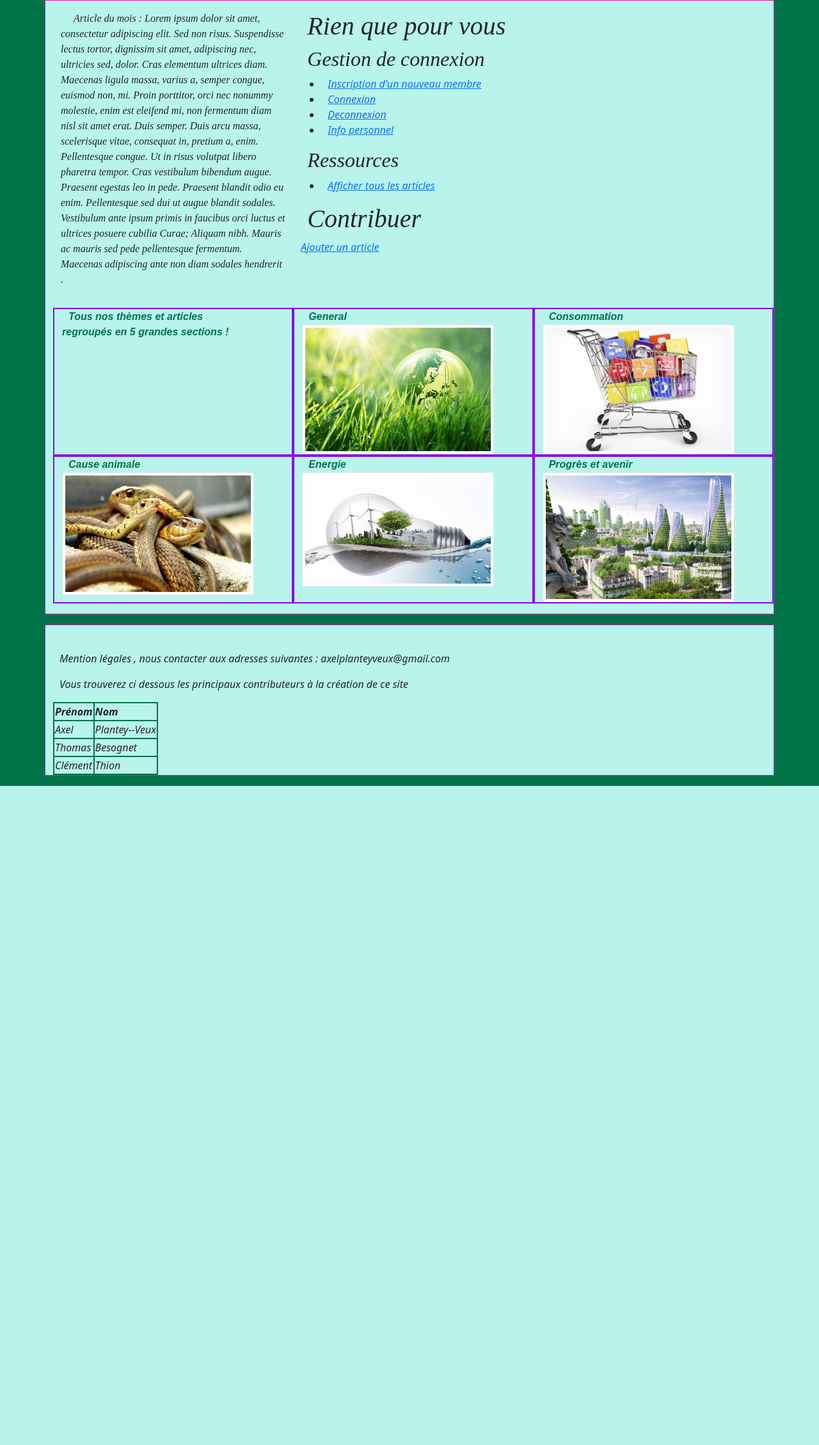
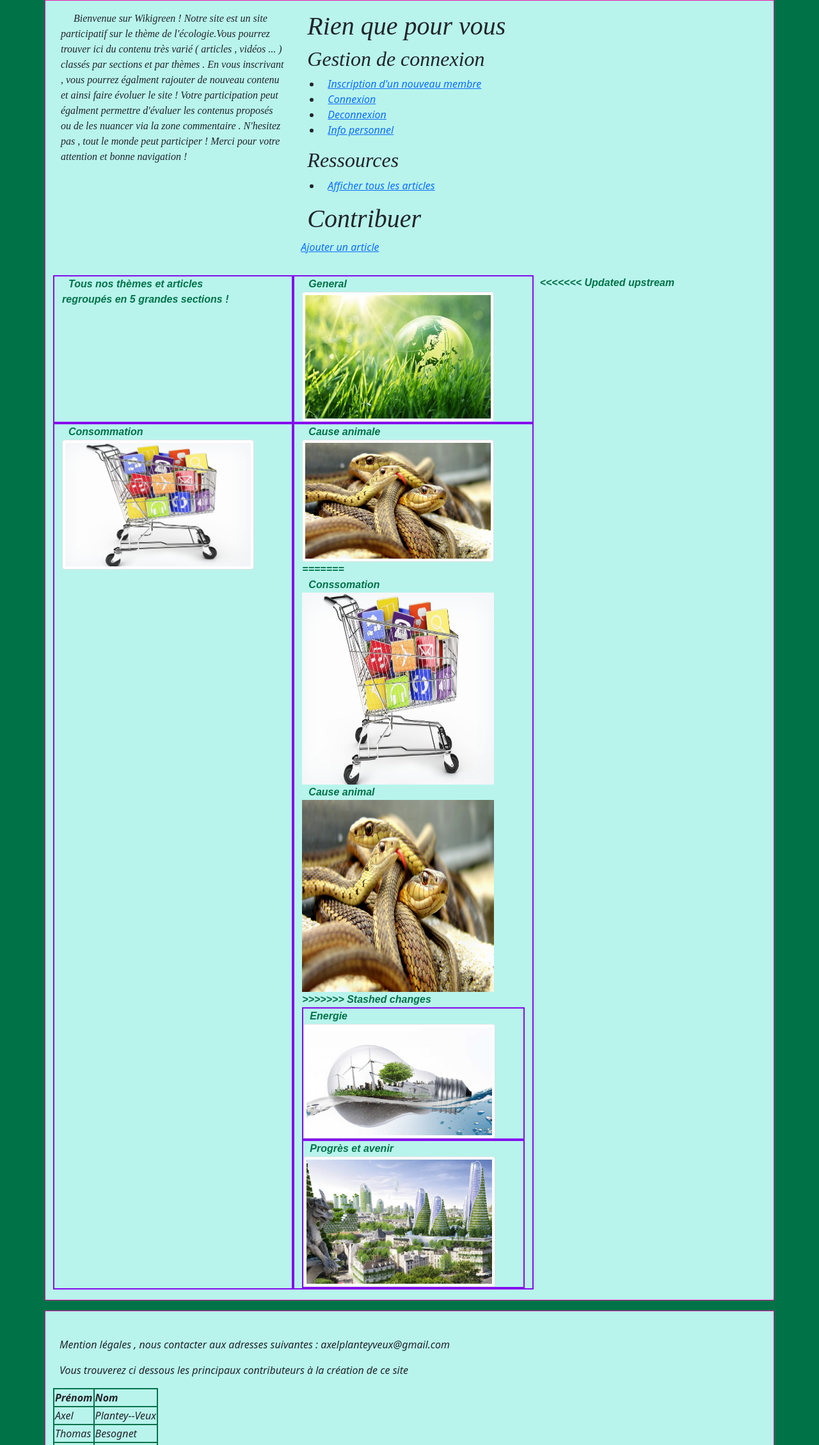
Before and after one commit to CThion/wikigreen, a PHP site: page / in a window 1280 px wide. Shown: the part 180-2438 px from the top of the page at 64% size. Before the commit the page ends 1408 px from the top, so only its background shows below. Run offline with PHP 8.4, Linux system fonts and the light colour scheme; a stand-in replaces the project's code that opens the database connection.

Commit message:
1modiftexte

```diff
--- a/index.php
+++ b/index.php
@@ -13,16 +13,10 @@ include "all-debutpage.inc.php";
   <div class="container">
     <div class="row">
       <div id="Mois" class="col-md-4">
-        Article du mois :
-
-        Lorem ipsum dolor sit amet, consectetur adipiscing elit. Sed non risus. Suspendisse lectus tortor, dignissim sit amet, adipiscing nec, ultricies sed, dolor.
-        Cras elementum ultrices diam. Maecenas ligula massa, varius a, semper congue, euismod non, mi.
-        Proin porttitor, orci nec nonummy molestie, enim est eleifend mi, non fermentum diam nisl sit amet erat.
-        Duis semper. Duis arcu massa, scelerisque vitae, consequat in, pretium a, enim. Pellentesque congue.
-        Ut in risus volutpat libero pharetra tempor. Cras vestibulum bibendum augue. Praesent egestas leo in pede.
-        Praesent blandit odio eu enim. Pellentesque sed dui ut augue blandit sodales.
-        Vestibulum ante ipsum primis in faucibus orci luctus et ultrices posuere cubilia Curae; Aliquam nibh.
-        Mauris ac mauris sed pede pellentesque fermentum. Maecenas adipiscing ante non diam sodales hendrerit .
+        Bienvenue sur Wikigreen ! Notre site est un site participatif sur le thème de l'écologie.Vous pourrez trouver ici du contenu très varié
+		( articles , vidéos ... ) classés par sections et par thèmes . En vous inscrivant , vous pourrez égalment rajouter de nouveau contenu et
+		ainsi faire évoluer le site ! Votre participation peut égalment permettre d'évaluer les contenus proposés ou de les nuancer via la zone
+		commentaire . N'hesitez pas , tout le monde peut participer !  Merci pour votre attention et bonne navigation !
       </div>
       <div class="col-md-4">
         <h1 id="Perso"> Rien que pour vous </h1>
@@ -49,6 +43,7 @@ include "all-debutpage.inc.php";
         <div>General</div>
         <img src="images/image_sec/image_sec-3.jpg" alt="image_sec-3" class="img-thumbnail" width="300" height="300" />
       </div>
+<<<<<<< Updated upstream
       <div id="bord" clas="col-md-4">
         <div>Consommation</div>
         <img src="images/image_sec/image_sec-4.jpg" alt="image_sec-4" class="img-thumbnail" width="300" height="300" />
@@ -56,6 +51,15 @@ include "all-debutpage.inc.php";
       <div id="bord" clas="col-md-4">
         <div>Cause animale</div>
         <img src="images/image_sec/image_sec-5.jpg" alt="image_sec-5" class="img-thumbnail" width="300" height="300" />
+=======
+      <div clas="col-md-4">
+        <div>Conssomation</div>
+        <img src="images/image_sec/image_sec-4.jpg" alt="image_sec-4" width="300" height="300" />
+      </div>
+      <div clas="col-md-4">
+        <div>Cause animal</div>
+        <img src="images/image_sec/image_sec-5.jpg" alt="image_sec-5" width="300" height="300" />
+>>>>>>> Stashed changes
       </div>
       <div id="bord" clas="col-md-4">
         <div>Energie</div>
```
